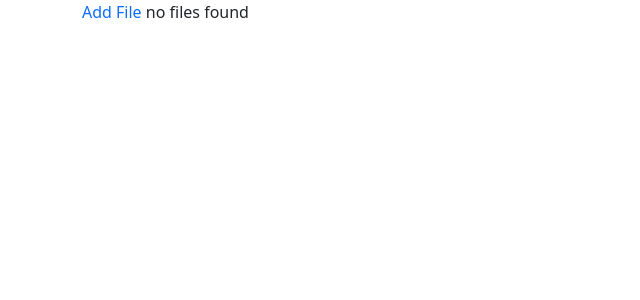
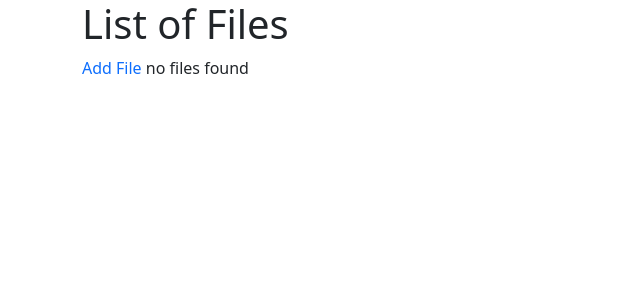
Before and after one commit to MImpostor/CPS276, a PHP site: page /listFilesProc.php in a window 1280 px wide. Shown: the top 300 px of the page, without its empty margins (0-640 px from the left). Run offline with PHP 8.4, Linux system fonts and the light colour scheme; data that the repository does not hold is empty.

Commit message:
assignment6

```diff
--- a/assignments/assignment6/listFilesProc.php
+++ b/assignments/assignment6/listFilesProc.php
@@ -15,6 +15,7 @@ require_once "classes/Crud.php";
   </head>
 <body>
 <div class="container-lg">
+<h1>List of Files</h1>
 <a href="https://russet-v8.wccnet.edu/~mshigbee/CPS276/assignments/assignment6/" style="text-decoration: none">Add File</a>
 <?php echo $output ?>
 
```
